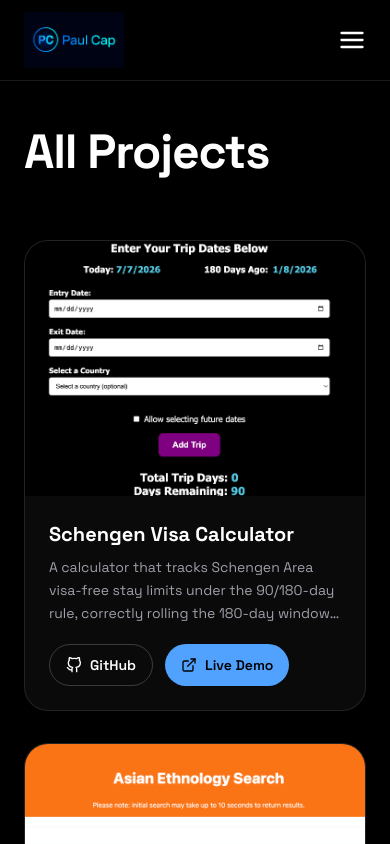
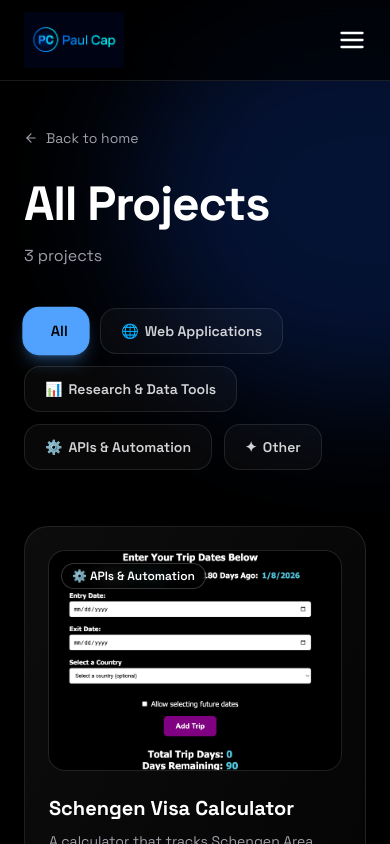
Before and after one commit to paulcap510/pcapdev-portfolio, a Next.js app: page /projects in a window 390 px wide. Shown: the top 844 px of the page. Built offline with nearby package versions, Linux system fonts and the light colour scheme.

Commit message:
Updated UI components and added framer motion effects

```diff
--- a/app/page.tsx
+++ b/app/page.tsx
@@ -1,6 +1,7 @@
 "use client";
 
 import Image from "next/image";
+import { motion } from "framer-motion";
 import About from "@/components/About";
 import Projects from "@/components/Projects";
 import Contact from "@/components/Contact";
@@ -19,7 +20,12 @@ export default function Home() {
         </div>
 
         <div className="relative z-10 max-w-6xl w-full flex flex-col sm:flex-row items-center justify-center gap-16 sm:gap-20">
-          <div className="max-w-xl text-center sm:text-left space-y-6">
+          <motion.div
+            initial={{ x: -80, opacity: 0 }}
+            animate={{ x: 0, opacity: 1 }}
+            transition={{ duration: 0.8, ease: "easeOut" }}
+            className="max-w-xl text-center sm:text-left space-y-6"
+          >
             <p className="text-lg text-zinc-400">Hi there,</p>
 
             <h1 className="text-5xl sm:text-7xl font-bold tracking-tight">
@@ -42,9 +48,14 @@ export default function Home() {
             <p className="text-lg text-zinc-200 leading-relaxed">
               I build web applications for small businesses, grounded in real user research rather than guesswork.
             </p>
-          </div>
+          </motion.div>
 
-          <div className="relative w-72 h-72 sm:w-96 sm:h-96 rounded-full overflow-hidden border-4 border-blue-400/30 shrink-0 transition-all duration-300 hover:scale-105 hover:border-blue-300/60 hover:shadow-2xl hover:shadow-blue-500/40">
+          <motion.div
+            initial={{ x: 80, opacity: 0 }}
+            animate={{ x: 0, opacity: 1 }}
+            transition={{ duration: 0.8, ease: "easeOut", delay: 0.2 }}
+            className="relative w-72 h-72 sm:w-96 sm:h-96 rounded-full overflow-hidden border-4 border-blue-400/30 shrink-0 transition-colors duration-300 hover:border-blue-300/60 hover:shadow-2xl hover:shadow-blue-500/40"
+            >
             <Image
               src="/image1.jpg"
               alt="Paul C."
@@ -55,7 +66,7 @@ export default function Home() {
               priority
             />
             <div className="absolute inset-0 bg-blue-500/25 mix-blend-color" />
-          </div>
+          </motion.div>
         </div>
       </main>
 
--- a/app/projects/page.tsx
+++ b/app/projects/page.tsx
@@ -1,36 +1,106 @@
+"use client";
+
+import { useState } from "react";
 import Image from "next/image";
-import { FiGithub, FiExternalLink } from "react-icons/fi";
+import Link from "next/link";
+import { motion } from "framer-motion";
+import { FiGithub, FiExternalLink, FiArrowLeft } from "react-icons/fi";
 import { projects } from "@/lib/projects";
 
+const categoryConfig: Record<string, { color: string; icon: string | null }> = {
+  "All": { color: "blue", icon: null },
+  "Web Applications": { color: "cyan", icon: "🌐" },
+  "Research & Data Tools": { color: "purple", icon: "📊" },
+  "APIs & Automation": { color: "orange", icon: "⚙️" },
+  "Other": { color: "zinc", icon: "✦" },
+};
+
+const categories = Object.keys(categoryConfig);
+
 export default function AllProjectsPage() {
+  const [activeCategory, setActiveCategory] = useState("All");
+
+  const filtered =
+    activeCategory === "All"
+      ? projects
+      : projects.filter((p) => p.category === activeCategory);
+
   return (
-    <main className="relative min-h-screen bg-black text-white px-6 sm:px-12 py-32">
-      <div className="max-w-6xl mx-auto">
-        <h1 className="text-5xl sm:text-6xl font-bold tracking-tight mb-16">
+    <main className="relative min-h-screen bg-black text-white px-6 sm:px-12 py-32 overflow-hidden">
+      <div className="absolute inset-0">
+        <div className="absolute top-0 left-1/3 w-[500px] h-[400px] bg-blue-600/20 rounded-full blur-3xl" />
+        <div className="absolute bottom-0 right-1/4 w-[450px] h-[350px] bg-cyan-400/15 rounded-full blur-3xl" />
+      </div>
+
+      <div className="relative z-10 max-w-4xl mx-auto">
+        <Link href="/#home" className="inline-flex items-center gap-2 text-sm text-zinc-400 hover:text-blue-400 transition-colors mb-8">
+          <FiArrowLeft size={14} />
+          Back to home
+        </Link>
+
+        <h1 className="text-5xl sm:text-6xl font-bold tracking-tight mb-4">
           All Projects
         </h1>
+        <p className="text-zinc-400 mb-10">
+          {filtered.length} project{filtered.length !== 1 ? "s" : ""}
+        </p>
 
-        <div className="grid sm:grid-cols-2 gap-8">
-          {projects.map((project) => (
+        <div className="flex flex-wrap gap-3 mb-14">
+          {categories.map((cat) => {
+            const isActive = activeCategory === cat;
+            return (
+              <button
+                key={cat}
+                onClick={() => setActiveCategory(cat)}
+                className={`relative px-5 py-3 rounded-2xl text-sm font-semibold cursor-pointer transition-all duration-300 border ${
+                  isActive
+                    ? "bg-blue-400 text-black border-blue-400 shadow-lg shadow-blue-400/30 scale-105"
+                    : "bg-white/[0.03] text-zinc-300 border-white/10 hover:border-blue-400/40 hover:bg-white/[0.06] hover:-translate-y-0.5"
+                }`}
+              >
+                <span className="mr-1.5">{categoryConfig[cat].icon}</span>
+                {cat}
+              </button>
+            );
+          })}
+        </div>
+
+        <div className="flex flex-col gap-6">
+          {filtered.map((project) => (
             <div
               key={project.title}
-              className="group flex flex-col rounded-3xl bg-white/[0.04] border border-white/10 overflow-hidden transition-colors duration-300 hover:border-blue-400/40"
+              className="group relative flex flex-col sm:flex-row gap-6 rounded-3xl bg-gradient-to-br from-white/[0.05] to-white/[0.01] border border-white/10 overflow-hidden p-6 transition-all duration-300 hover:-translate-y-1 hover:border-blue-400/40 hover:shadow-xl hover:shadow-blue-500/10"
             >
-              <div className="relative w-full aspect-[4/3] bg-zinc-900">
+              <div className="absolute inset-0 z-10 pointer-events-none overflow-hidden rounded-3xl">
+                <div className="absolute top-0 -left-full h-full w-1/4 bg-gradient-to-r from-transparent via-white/5 to-transparent skew-x-12 transition-all duration-700 group-hover:left-[150%]" />
+              </div>
+
+              <div className="relative w-full sm:w-64 aspect-[4/3] sm:aspect-square shrink-0 rounded-2xl overflow-hidden bg-zinc-900 ring-1 ring-white/10">
                 <Image
                   src={project.image}
                   alt={project.title}
                   fill
-                  sizes="(max-width: 768px) 100vw, 50vw"
-                  className="object-cover object-top transition-transform duration-500 group-hover:scale-105"
+                  sizes="(max-width: 768px) 100vw, 256px"
+                  className="object-cover object-top"
                 />
+                <span className="absolute top-3 left-3 text-xs font-semibold px-2.5 py-1 rounded-full bg-black/60 backdrop-blur-sm border border-white/20">
+                  {categoryConfig[project.category]?.icon} {project.category}
+                </span>
               </div>
 
-              <div className="flex flex-col flex-1 p-6">
+              <div className="flex flex-col flex-1">
                 <h3 className="text-xl font-bold mb-2">{project.title}</h3>
-                <p className="text-sm text-zinc-400 leading-relaxed line-clamp-3 mb-5">
+                <p className="text-sm text-zinc-400 leading-relaxed mb-4">
                   {project.description}
                 </p>
+
+                <div className="flex flex-wrap gap-2 mb-4">
+                  {project.tags.map((tag) => (
+                    <span key={tag} className="text-xs font-medium px-2.5 py-1 rounded-full bg-blue-400/10 text-blue-300 border border-blue-400/20">
+                      {tag}
+                    </span>
+                  ))}
+                </div>
 
                 <div className="flex gap-3 mt-auto">
                   {project.githubUrl && (
--- a/components/Projects.tsx
+++ b/components/Projects.tsx
@@ -1,7 +1,10 @@
+"use clinet";
+
 import Image from "next/image";
 import Link from "next/link";
 import { FiGithub, FiExternalLink, FiArrowRight } from "react-icons/fi";
 import { projects } from "@/lib/projects";
+import { motion } from "framer-motion";
 
 export default function Projects() {
   const featured = projects.filter((p) => p.featured);
@@ -9,11 +12,32 @@ export default function Projects() {
   return (
     <section id="projects" className="relative bg-black text-white px-6 sm:px-12 py-32 scroll-mt-20">
       <div className="max-w-6xl mx-auto">
-        <h2 className="text-5xl sm:text-6xl font-bold tracking-tight mb-16">
-          Projects
-        </h2>
+        <motion.div
+          initial={{ x: -80, opacity: 0 }}
+          whileInView={{ x: 0, opacity: 1 }}
+          viewport={{ once: true, amount: 0.3 }}
+          transition={{ duration: 0.8, ease: "easeOut" }}
+          className="mb-16"
+        >
+          <h2 className="text-5xl sm:text-6xl font-bold tracking-tight">
+            Projects
+          </h2>
+          <div className="w-24 h-1 bg-blue-400 mt-4 mb-4 rounded-full" />
+          <p className="text-xl text-cyan-300 font-medium">
+            Check out all my projects below.
+          </p>
 
-        <div className="grid sm:grid-cols-2 gap-8">
+        </motion.div>
+
+        <motion.div
+          initial={{ y: 60, opacity: 0 }}
+          whileInView={{ y: 0, opacity: 1 }}
+          viewport={{ once: true, amount: 0.2 }}
+          transition={{ duration: 0.8, ease: "easeOut", delay: 0.2 }}
+          className="grid sm:grid-cols-2 gap-8"
+        >
+
+
           {featured.map((project) => (
 <div
   key={project.title}
@@ -62,7 +86,8 @@ export default function Projects() {
   </div>
 </div>
           ))}
-        </div>
+                  </motion.div>
+
 
         <div className="flex justify-center mt-14">
           <Link href="/projects" className="flex items-center gap-2 text-sm font-semibold px-6 py-3 rounded-full border border-white/20 hover:bg-white/10 transition-colors">
--- a/lib/projects.ts
+++ b/lib/projects.ts
@@ -6,6 +6,7 @@ export type Project = {
   demoUrl: string;
   githubUrl: string;
   featured: boolean;
+  category: "Web Applications" | "Research & Data Tools" | "APIs & Automation" | "Other";
 };
 
 export const projects: Project[] = [
@@ -18,6 +19,7 @@ export const projects: Project[] = [
     demoUrl: "https://schengen-visa-frontend.onrender.com/",
     githubUrl: "https://github.com/paulcap510/schengen-visa-v7/",
     featured: true,
+    category: "APIs & Automation",
   },
   {
     title: "Searchable Academic Database",
@@ -28,6 +30,7 @@ export const projects: Project[] = [
     demoUrl: "https://ae-database.onrender.com/",
     githubUrl: "",
     featured: false,
+    category: "Research & Data Tools",
   },
 {
   title: "Sky Check — Personalized Outdoor Conditions Dashboard",
@@ -38,5 +41,6 @@ export const projects: Project[] = [
   demoUrl: "https://aqi-weather-dashboard.onrender.com/",
   githubUrl: "https://github.com/paulcap510/aqi_weather_dashboard",
   featured: true,
+  category: "Web Applications",
 },
 ];
--- a/package.json
+++ b/package.json
@@ -9,6 +9,7 @@
     "lint": "eslint"
   },
   "dependencies": {
+    "framer-motion": "^12.42.2",
     "next": "16.2.10",
     "react": "19.2.4",
     "react-dom": "19.2.4",
```
Also changed, not shown: components/About.tsx (+37 -6 lines), components/Contact.tsx (+27 -5 lines), 1 other file (tests, documents, lock files or other folders).
